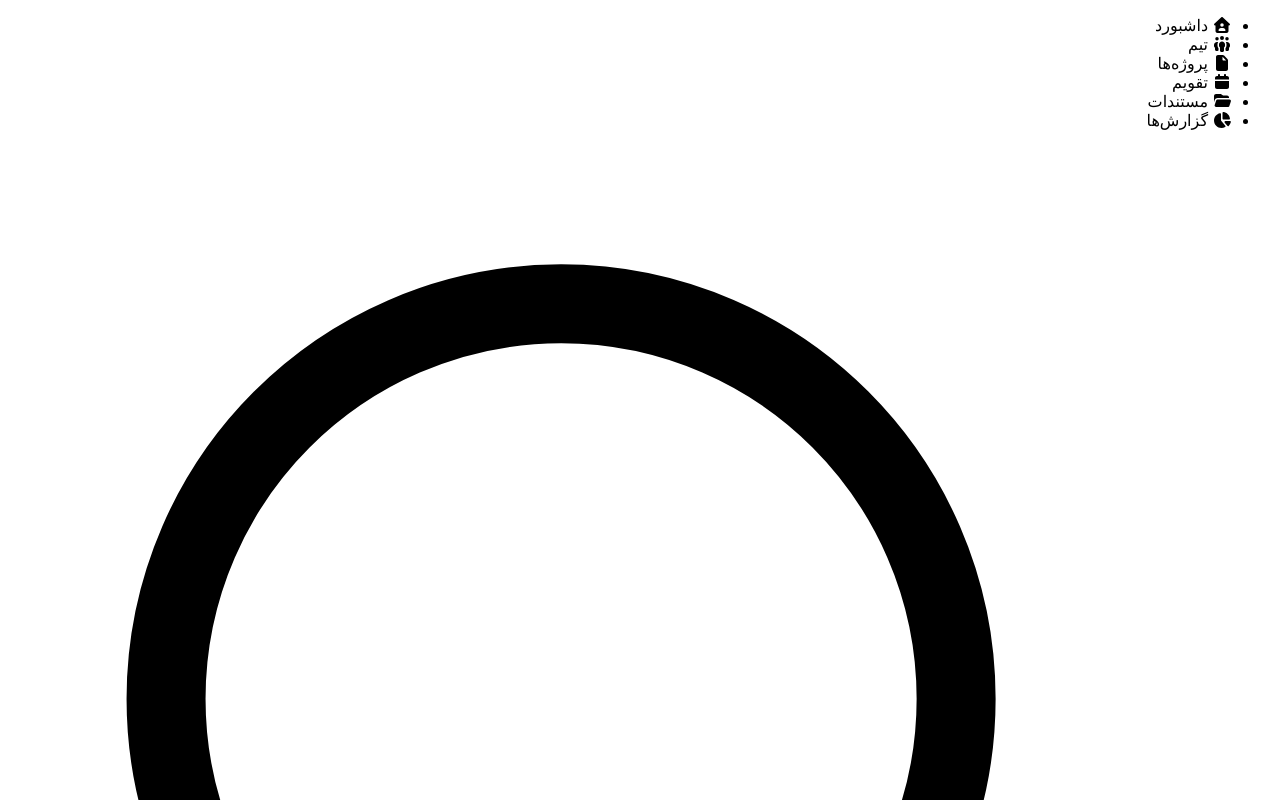
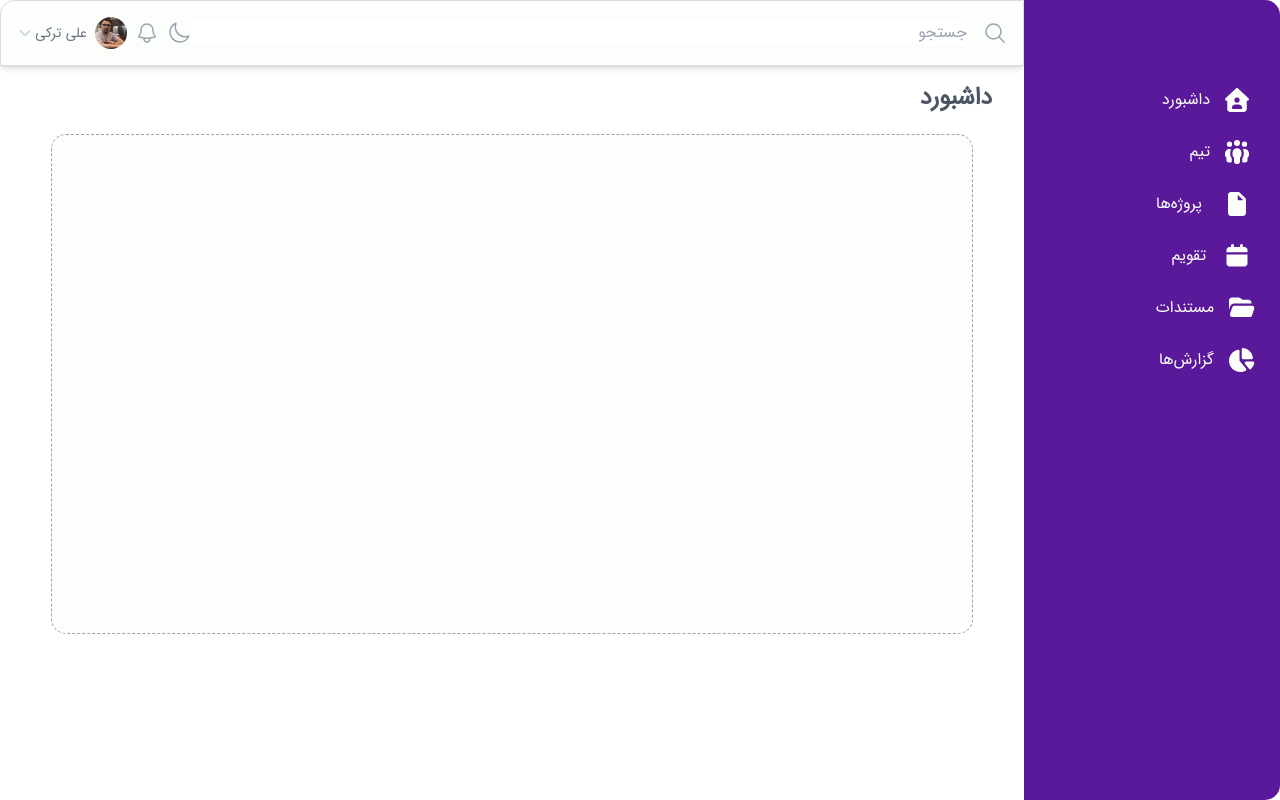
Before and after one commit to frontendkadeh/Dashbord, a website: page index.html in a window 1280 px wide. Shown: the top 800 px of the page. Drawn offline with Linux system fonts and the light colour scheme; files whose address does not match are found by name.

Commit message:
Update index.html and tailwind.config.js with new changes

```diff
--- a/index.html
+++ b/index.html
@@ -3,7 +3,7 @@
 <head>
     <meta charset="UTF-8">
     <meta name="viewport" content="width=device-width, initial-scale=1.0">
-    <link rel="stylesheet" href="./src/input.css">
+    <link rel="stylesheet" href="./src/output.css">
     <link rel="stylesheet" href="./src/all.min.css">
     <title>داشبورد</title>
 </head>
@@ -78,7 +78,7 @@
                       </svg>
                 </div>
                 <div class="flex shrink-0 items-center">
-                    <img src="./WhatsApp Image 2021-09-08 at 13.59.50.jpeg" alt="" class="w-8 h-8 rounded-full">
+                    <img src="./src/WhatsApp Image 2021-09-08 at 13.59.50.jpeg" alt="" class="w-8 h-8 rounded-full">
                 </div>
                 <div class="flex items-center mr-2 ml-10">
                     <span class="text-gray-500 text-sm shrink-0">علی ترکی</span>
@@ -103,7 +103,7 @@
 
         </div>
     </div>
-    <script src="./script.js"></script>
-    <script src="./all.min.js"></script>
+    <script src="./src/script.js"></script>
+    <script src="./src/all.min.js"></script>
 </body>
 </html>
--- a/tailwind.config.js
+++ b/tailwind.config.js
@@ -1,7 +1,8 @@
 /** @type {import('tailwindcss').Config} */
 module.exports = {
   darkMode : 'class',
-  content: ["./src/**/*.{html,js}"],
+  content: [ "./src/**/*.{html,js}",  // برای فایل‌های HTML و JS در پوشه src
+    "./index.html" ],
   theme: {
     extend: {
       borderRadius :{
```
